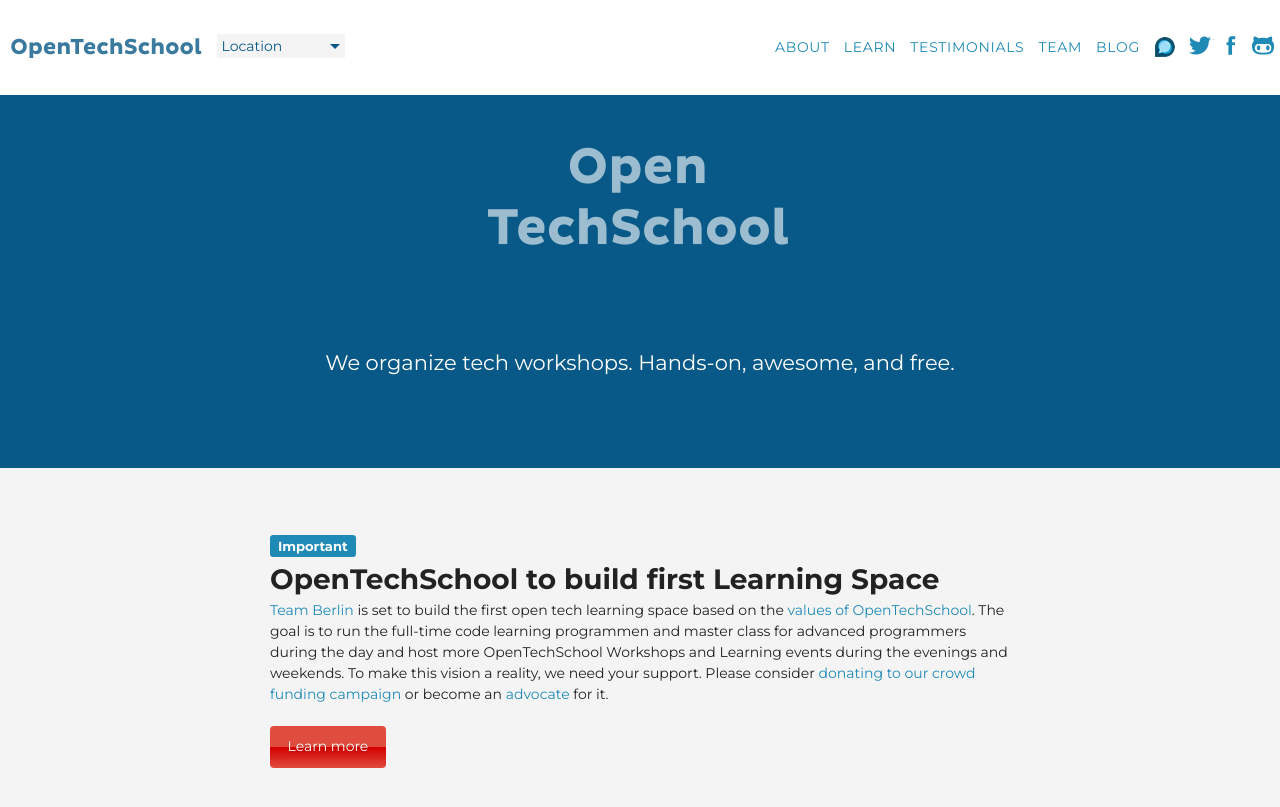
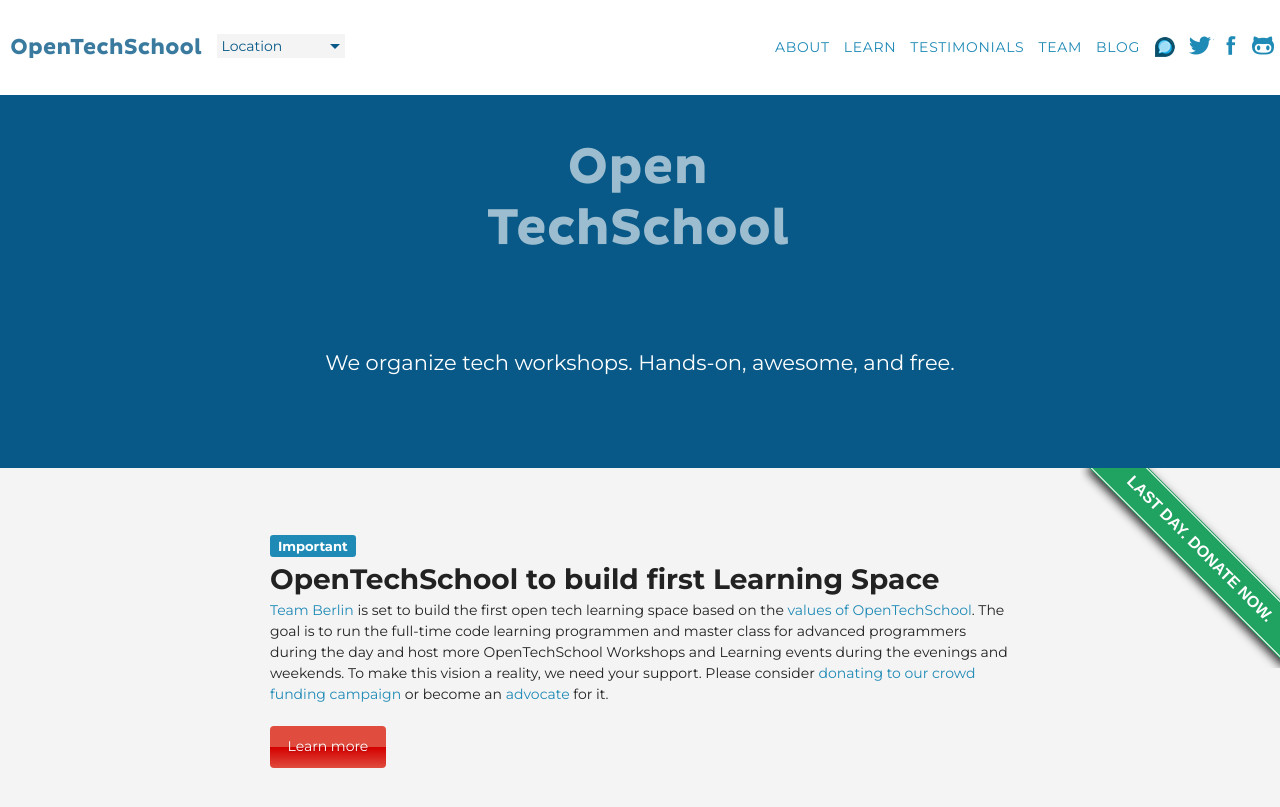
Before and after one commit to OpenTechSchool/www.opentechschool.org, a Jekyll site: the page built from index.html, in a window 1280 px wide and 900 px high. Shown: the top 807 px of the window. Built offline with Jekyll 4.4.1, drawn with Linux system fonts in a browser that asks for light colours; nearby versions of some CDN libraries.

Commit message:
but of course also show it

```diff
--- a/index.html
+++ b/index.html
@@ -5,7 +5,7 @@
 ---
 
 <div class="bg_full" style="position:relative">
-  <div id="pledgeRibbon" style="display: none">
+  <div id="pledgeRibbon">
       <a href="http://www.indiegogo.com/projects/an-apprenticeship-for-hackers-a-hackership/x/3944401">LAST DAY. DONATE NOW.</a>
     </div>
   <div class="container container_narrow">
```
